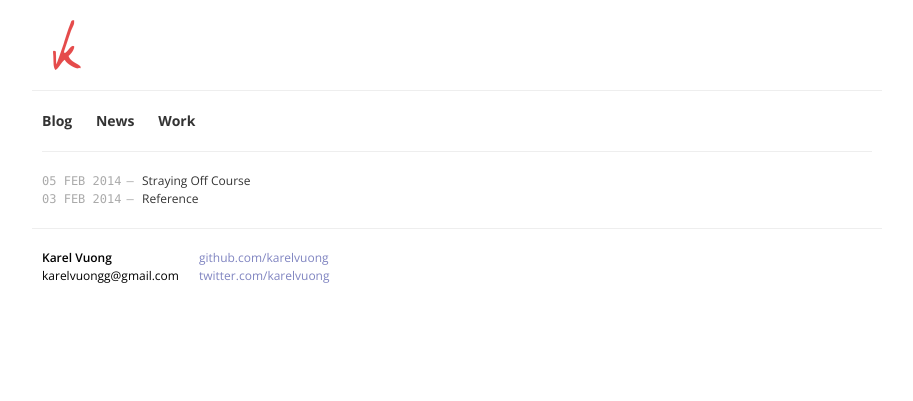
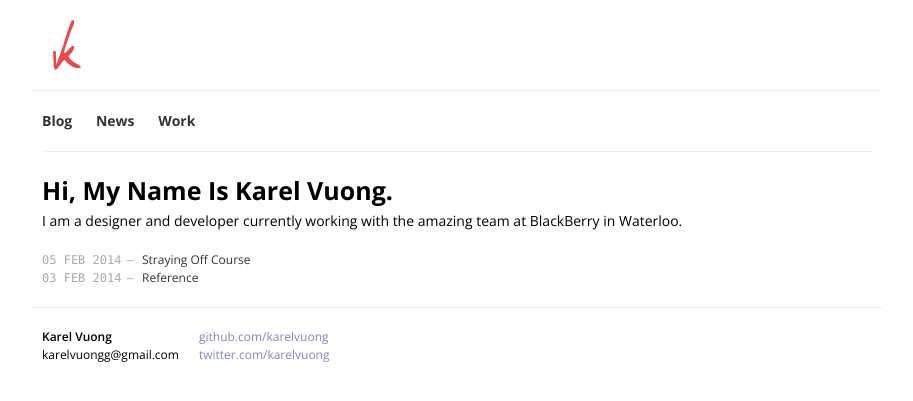
Before and after one commit to karelvuong/website, a Jekyll site: the page built from index.html, in a window 1280 px wide. Shown: the top 401 px of the page, without its empty margins (183-1096 px from the left). Built offline with Jekyll 4.4.1, drawn with Linux system fonts in a browser that asks for light colours; Markdown is read by kramdown in place of the engine named in the settings.

Commit message:
Put about me in the wrong place :(

```diff
--- a/index.html
+++ b/index.html
@@ -1,6 +1,17 @@
 ---
 layout: default
 ---
+
+<article>
+  <header>
+    <h1>Hi, my name is Karel Vuong.</h1>
+  </header>
+
+  <article>
+    <p>I am a designer and developer currently working with the amazing team at BlackBerry in Waterloo. </p>
+  </article>
+
+</article>
 
 <ul class="list posts">
 {% for post in site.categories.blog %}
```
Also changed, not shown: work/index.html (+0 -11 lines).
